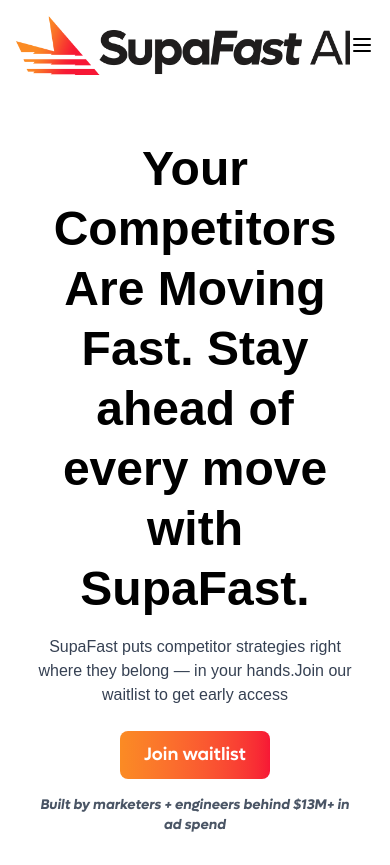
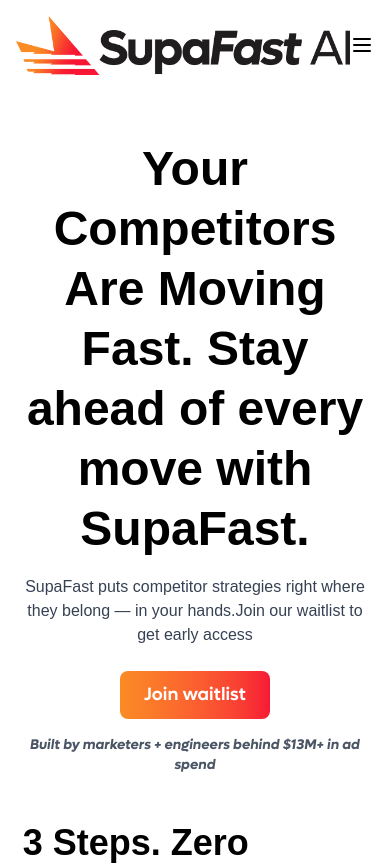
Before and after one commit to supafastai/mainsite, a Next.js app: page / in a window 390 px wide. Shown: the top 865 px of the page. Built offline with nearby package versions, Linux system fonts and the light colour scheme; a web font is replaced by a local one.

Commit message:
finnr tuning alignment

```diff
--- a/src/app/(home)/page.tsx
+++ b/src/app/(home)/page.tsx
@@ -21,7 +21,7 @@
           initial={{ opacity: 0, x: -50 }}
           animate={{ opacity: 1, x: 0 }}
           transition={{ duration: 0.5 }}
-          className="flex w-full flex-col gap-4 md:gap-8 text-center items-center justify-center  px-2 md:px-4 lg:px-0"
+          className="flex w-full flex-col gap-4 md:gap-8 text-center items-center justify-center  px-0 md:px-4 lg:px-0"
         >
           <motion.h1
             initial={{ opacity: 0, y: 20 }}
--- a/src/components/homeblocks/Coming.tsx
+++ b/src/components/homeblocks/Coming.tsx
@@ -190,7 +190,7 @@
       initial={{ opacity: 0, y: 20 }}
       animate={{ opacity: 1, y: 0 }}
       transition={{ duration: 0.5 }}
-      className="flex flex-col gap-3 sm:gap-4 w-full bg-white/90 backdrop-blur-sm p-3 sm:p-4 md:p-8 items-start justify-between rounded-2xl sm:rounded-4xl my-4 sm:my-6"
+      className="flex flex-col gap-3 sm:gap-4 w-full bg-white/90 backdrop-blur-sm p-4 md:p-8 items-start justify-between rounded-2xl sm:rounded-4xl my-4 sm:my-6"
     >
       <motion.h2
         initial={{ opacity: 0, x: -20 }}
--- a/src/components/homeblocks/Faq.tsx
+++ b/src/components/homeblocks/Faq.tsx
@@ -51,7 +51,7 @@
       whileInView={{ opacity: 1, y: 0 }}
       viewport={{ once: true, margin: "-100px" }}
       transition={{ duration: 0.5 }}
-      className="  py-12 sm:py-16 md:py-24 bg-gradient-to-b from-background to-background/80 backdrop-blur-sm"
+      className=" px-4 sm:p-0  py-12 sm:py-16 md:py-24 bg-gradient-to-b from-background to-background/80 backdrop-blur-sm"
     >
       <div className=" w-full flex flex-col items-start px-0 sm:p-4 md:p-8 ">
         <motion.h2
```
